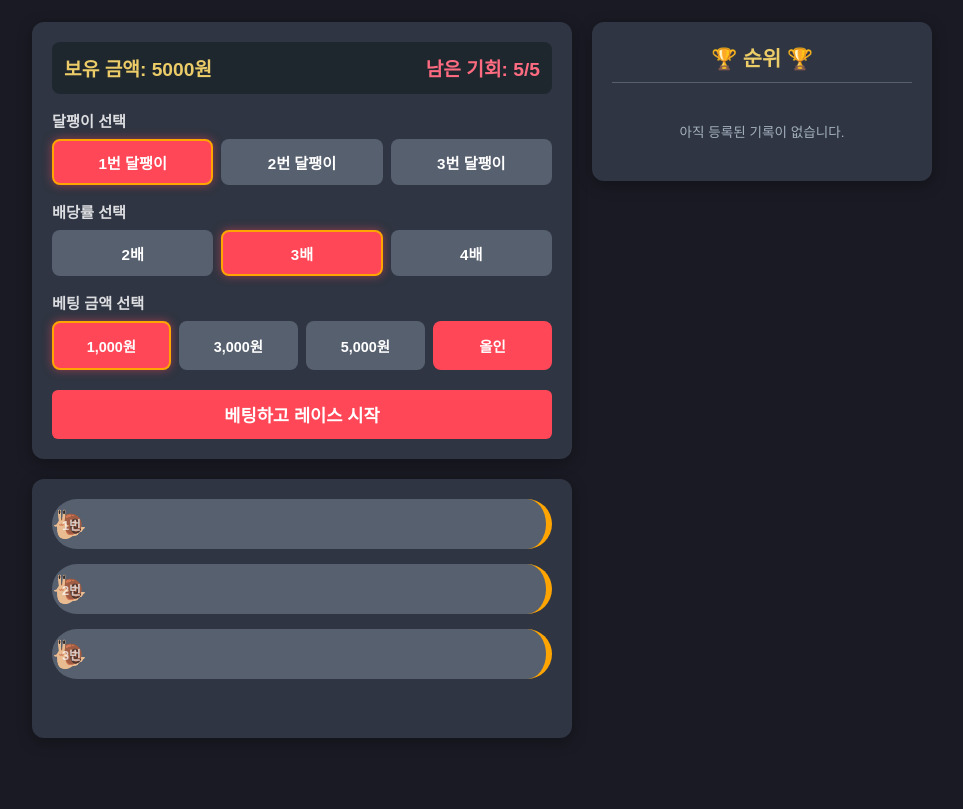
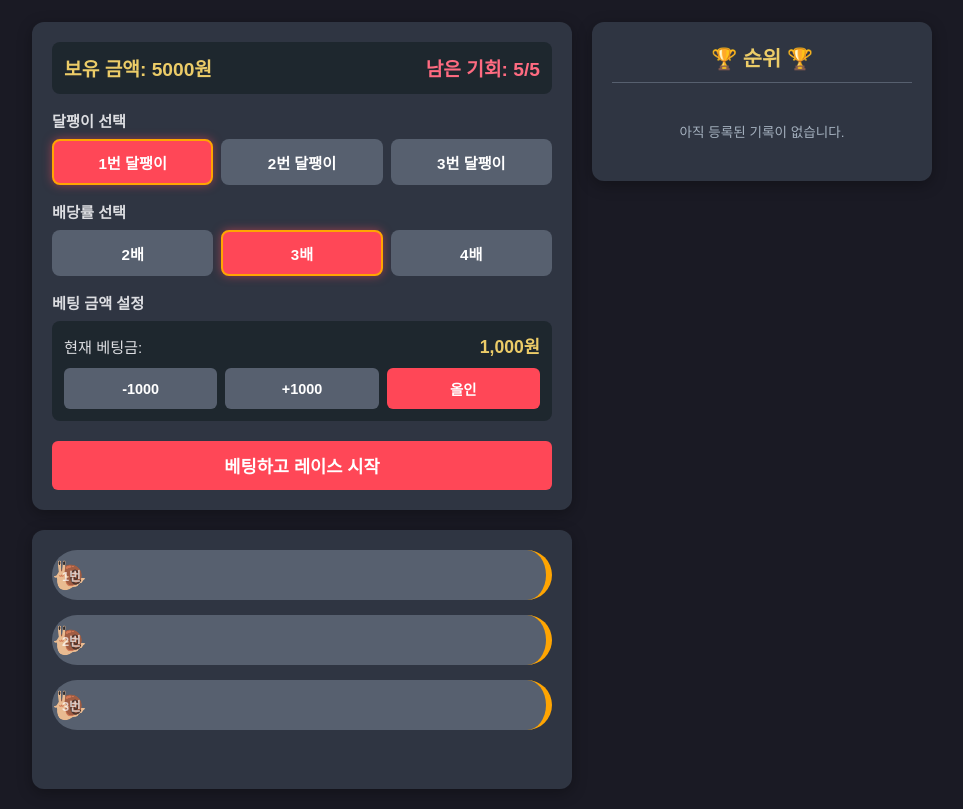
Before and after one commit to zzalookid-ops/baksal2, a plain HTML site: page index.html in a window 1280 px wide. Shown: the part 116-925 px from the top of the page, without its empty margins (158-1121 px from the left). Before the commit the page ends 874 px from the top, so only its background shows below. Drawn offline with Linux system fonts and the light colour scheme.

Commit message:
Update betting control UI and logic
Refactor betting controls and display logic in index.html.

```diff
--- a/index.html
+++ b/index.html
@@ -92,7 +92,7 @@
       color: #dcdde1;
     }
 
-    /* 선택 박스 스타일 통일 */
+    /* 선택 박스 스타일 */
     .option-grid {
       display: flex;
       gap: 8px;
@@ -122,34 +122,58 @@
       box-shadow: 0 0 10px rgba(255, 71, 87, 0.5);
     }
 
-    /* 베팅 금액 선택용 그리드 (2열 또는 4열 구조) */
-    .bet-grid {
-      display: grid;
-      grid-template-columns: repeat(4, 1fr);
+    /* 현재 베팅 금액 표시 및 조절 버튼 영역 */
+    .bet-control-box {
+      background: #1e272e;
+      padding: 12px;
+      border-radius: 8px;
+      display: flex;
+      flex-direction: column;
+      gap: 10px;
+    }
+
+    .current-bet-display {
+      font-size: 0.95rem;
+      color: #dcdde1;
+      display: flex;
+      justify-content: space-between;
+      align-items: center;
+    }
+
+    .current-bet-display span {
+      color: #eccc68;
+      font-size: 1.1rem;
+      font-weight: bold;
+    }
+
+    .bet-btn-grid {
+      display: flex;
       gap: 8px;
     }
 
-    .bet-card {
-      padding: 12px 6px;
+    .btn-bet-action {
+      flex: 1;
+      padding: 10px;
+      font-size: 0.9rem;
+      font-weight: bold;
       background: #57606f;
-      border: 2px solid transparent;
-      border-radius: 8px;
-      color: #fff;
-      font-weight: bold;
-      font-size: 0.9rem;
+      color: white;
+      border: none;
+      border-radius: 6px;
       cursor: pointer;
+      transition: background 0.2s;
       text-align: center;
-      transition: all 0.2s;
     }
 
-    .bet-card:hover {
+    .btn-bet-action:hover {
       background: #747d8c;
     }
 
-    .bet-card.selected {
+    .btn-bet-action.btn-allin {
       background: #ff4757;
-      border-color: #ffa502;
-      box-shadow: 0 0 10px rgba(255, 71, 87, 0.5);
+    }
+    .btn-bet-action.btn-allin:hover {
+      background: #ff6b81;
     }
 
     button.start-btn {
@@ -230,7 +254,7 @@
       text-align: center;
       border-bottom: 1px solid #57606f;
       padding-bottom: 10px;
-      cursor: pointer; /* 히든 초기화용 */
+      cursor: pointer; /* 히든 초기화용 인터랙션 */
       user-select: none;
     }
 
@@ -365,14 +389,18 @@
             </div>
           </div>
 
-          <!-- 입력창 대신 순수 선택형 베팅 금액 버튼 그리드 -->
+          <!-- 베팅 금액 조절 박스 (+1000, -1000, 올인) -->
           <div class="form-group-custom">
-            <span class="form-label">베팅 금액 선택</span>
-            <div class="bet-grid" id="bet-options">
-              <div class="bet-card selected" onclick="selectBet(1000, this)">1,000원</div>
-              <div class="bet-card" onclick="selectBet(3000, this)">3,000원</div>
-              <div class="bet-card" onclick="selectBet(5000, this)">5,000원</div>
-              <div class="bet-card" onclick="selectBet('all', this)" style="background:#ff4757; color:#fff;">올인</div>
+            <span class="form-label">베팅 금액 설정</span>
+            <div class="bet-control-box">
+              <div class="current-bet-display">
+                현재 베팅금: <span id="current-bet-text">1,000원</span>
+              </div>
+              <div class="bet-btn-grid">
+                <button class="btn-bet-action" onclick="adjustBet(-1000)">-1000</button>
+                <button class="btn-bet-action" onclick="adjustBet(1000)">+1000</button>
+                <button class="btn-bet-action btn-allin" onclick="setAllIn()">올인</button>
+              </div>
             </div>
           </div>
 
@@ -400,7 +428,7 @@
 
     <div class="sidebar">
       <div class="leaderboard">
-        <!-- 리더보드 타이틀을 3번 빠르게 연속 클릭하면 히든 초기화 기능이 작동합니다 -->
+        <!-- 순위 타이틀을 5번 연속 클릭하면 비밀번호 입력 후 초기화 가능 -->
         <h2 onclick="hiddenResetLeaderboard()">🏆 순위 🏆</h2>
         <ul id="leaderboard-list" class="leaderboard-list">
         </ul>
@@ -495,16 +523,17 @@
     }
 
     let balance = 5000;
+    let currentBet = 1000; // 초기 베팅 금액
     let isRacing = false;
     let playCount = 0;
     const MAX_PLAY_COUNT = 5;
 
     let selectedSnail = 1;
     let selectedOdds = 3.0;
-    let selectedBetAmount = 1000; // 기본 선택 베팅금액
 
     window.onload = function() {
       renderLeaderboard();
+      updateBetDisplay();
     };
 
     function selectSnail(snailNum, el) {
@@ -523,41 +552,53 @@
       el.classList.add('selected');
     }
 
-    // --- [베팅 금액 카드 선택 함수] ---
-    function selectBet(amount, el) {
-      if (isRacing) return;
-
-      if (amount === 'all') {
-        selectedBetAmount = balance > 0 ? balance : 100;
-      } else {
-        // 보유 금액보다 선택한 금액이 많을 경우 보유 금액으로 맞춤
-        selectedBetAmount = amount > balance ? (balance > 0 ? balance : 100) : amount;
-      }
-
-      const options = document.querySelectorAll('#bet-options .bet-card');
-      options.forEach(opt => opt.classList.remove('selected'));
-      el.classList.add('selected');
+    function updateBetDisplay() {
+      document.getElementById('current-bet-text').innerText = currentBet.toLocaleString() + '원';
     }
 
     function updateDisplay() {
       document.getElementById('balance').innerText = balance.toLocaleString();
       document.getElementById('remaining-count').innerText = MAX_PLAY_COUNT - playCount;
 
-      // 잔액이 변했을 때 현재 선택된 베팅금이 잔액보다 커졌다면 자동 조정
-      if (selectedBetAmount > balance) {
-        selectedBetAmount = balance > 0 ? balance : 100;
+      // 보유 잔액이 현재 베팅 금액보다 적어지면 베팅 금액을 잔액에 맞춤
+      if (currentBet > balance) {
+        currentBet = balance > 0 ? balance : 100;
       }
+      updateBetDisplay();
     }
 
-    // --- [히든 리더보드 초기화 기능] ---
+    // --- [+1000, -1000, 올인 조절 기능] ---
+    function adjustBet(amount) {
+      if (isRacing) return;
+      let newVal = currentBet + amount;
+
+      if (newVal < 100) newVal = 100;
+      if (newVal > balance) newVal = balance;
+
+      currentBet = newVal;
+      updateBetDisplay();
+    }
+
+    function setAllIn() {
+      if (isRacing) return;
+      currentBet = balance > 0 ? balance : 100;
+      updateBetDisplay();
+    }
+
+    // --- [비밀번호(dmscks0430)가 필요한 리더보드 히든 초기화 기능] ---
     let resetClicks = 0;
     function hiddenResetLeaderboard() {
       resetClicks++;
-      if (resetClicks >= 3) {
-        if (confirm("리더보드 기록을 초기화하시겠습니까?")) {
-          localStorage.removeItem('snail_leaderboard');
-          renderLeaderboard();
-          alert("리더보드가 초기화되었습니다.");
+      if (resetClicks >= 5) {
+        const pw = prompt("관리자 비밀번호를 입력하세요:");
+        if (pw === "dmscks0430") {
+          if (confirm("리더보드 기록을 정말로 초기화하시겠습니까?")) {
+            localStorage.removeItem('snail_leaderboard');
+            renderLeaderboard();
+            alert("리더보드가 초기화되었습니다.");
+          }
+        } else if (pw !== null) {
+          alert("비밀번호가 틀렸습니다.");
         }
         resetClicks = 0;
       }
@@ -571,11 +612,11 @@
         return;
       }
 
-      const betAmount = selectedBetAmount;
+      const betAmount = currentBet;
       const resultDiv = document.getElementById('result');
 
       if (isNaN(betAmount) || betAmount <= 0) {
-        alert('올바른 베팅 금액을 선택하세요.');
+        alert('올바른 베팅 금액을 설정하세요.');
         return;
       }
       if (betAmount > balance) {
@@ -752,16 +793,8 @@
       renderLeaderboard();
 
       balance = 5000;
+      currentBet = 1000;
       playCount = 0;
-      selectedBetAmount = 1000;
-
-      // 베팅 버튼 선택 상태도 기본값(1천원)으로 복원
-      const betCards = document.querySelectorAll('#bet-options .bet-card');
-      betCards.forEach((card, idx) => {
-        if (idx === 0) card.classList.add('selected');
-        else card.classList.remove('selected');
-      });
-
       updateDisplay();
 
       nameInput.value = '';
```
